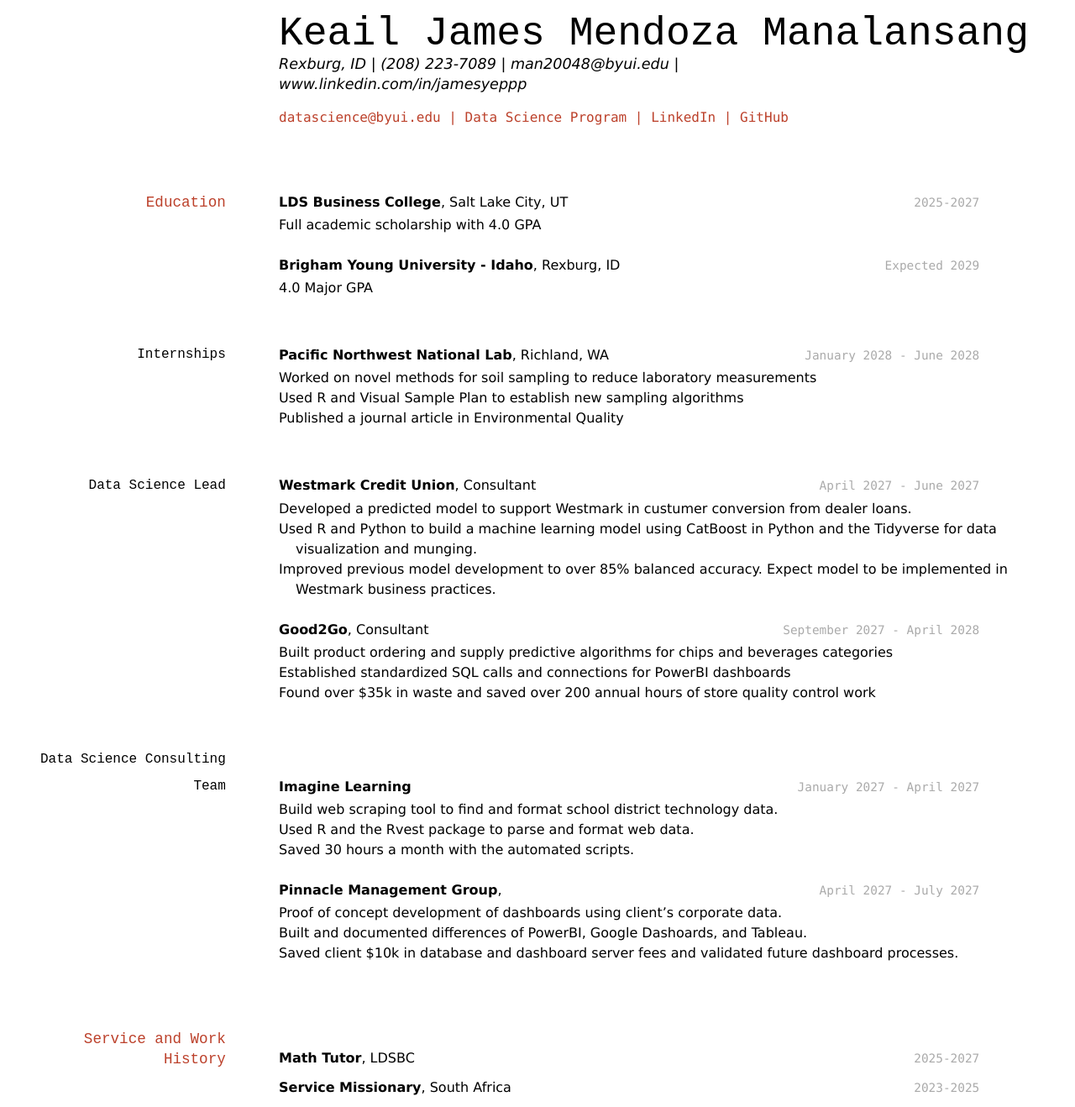
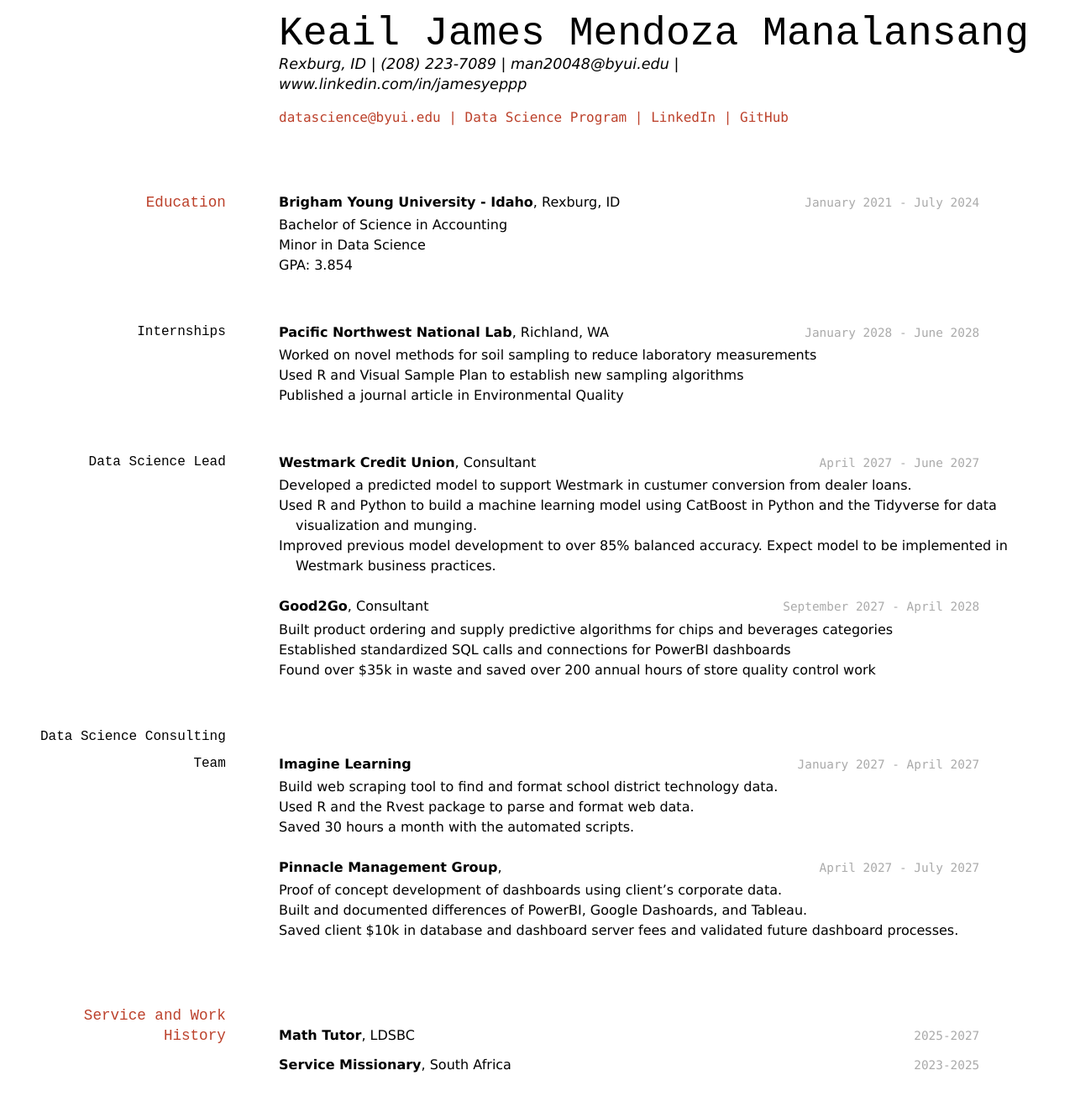
Before and after one commit to kjmm0703/James-Resume, a Jekyll site: the page built from docs/index.md, in a window 1280 px wide. Shown: the whole page at 84% size. Built offline with Jekyll 4.4.1, drawn with Linux system fonts in a browser that asks for light colours; after the commit the page ends 1291 px from its top, so only the background shows below that.

Commit message:
Update index.md

```diff
--- a/docs/index.md
+++ b/docs/index.md
@@ -16,15 +16,12 @@ Rexburg, ID | (208) 223-7089 | man20048@byui.edu | www.linkedin.com/in/jamesyepp
 
 ## Education
 
-`2025-2027`
-__LDS Business College__, Salt Lake City, UT
-
-- Full academic scholarship with 4.0 GPA
-
-`Expected 2029`
+`January 2021 - July 2024`
 __Brigham Young University - Idaho__, Rexburg, ID
 
-- 4.0 Major GPA
+- Bachelor of Science in Accounting
+- Minor in Data Science
+- GPA: 3.854
 
 
 
```
